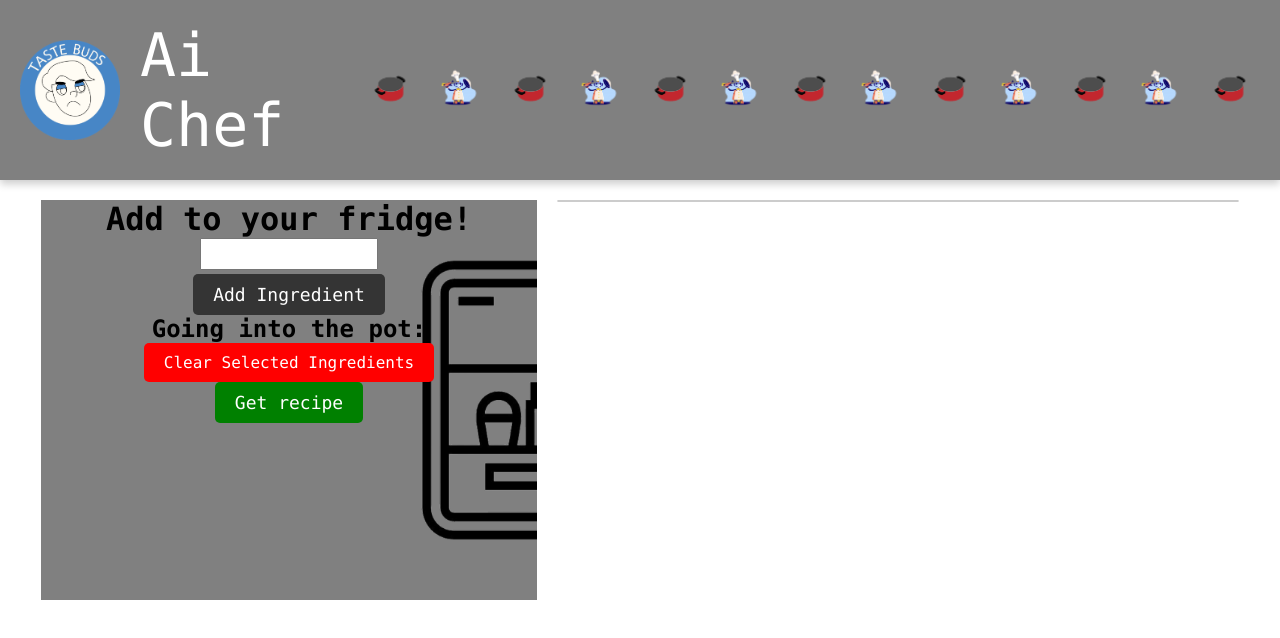
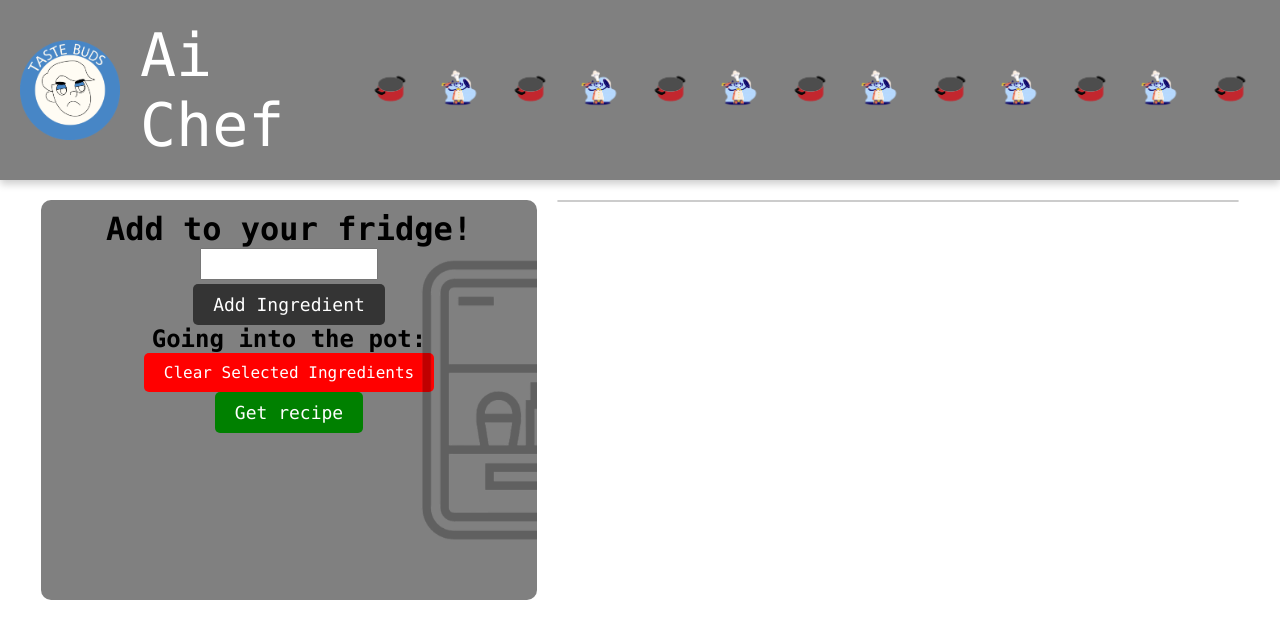
Before and after one commit to ZenBubble/storm-hacks-2024, a React (Vite) app: page / in a window 1280 px wide. Shown: the top 638 px of the page. Built offline with nearby package versions, Linux system fonts and the light colour scheme.

Commit message:
adjusted fridge image transparency

```diff
--- a/src/TestAi.jsx
+++ b/src/TestAi.jsx
@@ -75,7 +75,7 @@ function TestAi({ recipes, updateRecipes }) {
 
 
             <div className="fridge-container">
-                <h1>Add to your fridge!</h1>
+                <h1 id = "fridge-label">Add to your fridge!</h1>
                 <div>
                     <textarea
                         id='inp'
@@ -115,9 +115,9 @@ function TestAi({ recipes, updateRecipes }) {
                         <button class="generate-btn" onClick={callOpenAIApi}>Get recipe</button>
                     </div>
                 </div>
-                </div>
-            </>
-            )
+            </div>
+        </>
+    )
 }
 
 export default TestAi
--- a/src/styles.css
+++ b/src/styles.css
@@ -54,15 +54,32 @@ body {
 }
 
 #textarea {
+    position: relative;
     height: 400px;
     width: 100%;
     background-color: grey;
-    border-radius: 0px;
+    border-radius: 10px;
     resize: none;
+    /* background-image: url("fridge.webp");
+    background-position: 250px 50%;
+    background-size: 100%;
+    background-repeat: no-repeat; */
+
+}
+#textarea::before {
+    content: "";
+    position: absolute;
+    top: 0;
+    left: 0;
+    width: 100%;
+    height: 100%;
     background-image: url("fridge.webp");
     background-position: 250px 50%;
     background-size: 100%;
     background-repeat: no-repeat;
+    opacity:0.25;
+    pointer-events: none;
+
 }
 
 #inp {
@@ -81,6 +98,7 @@ body {
     border: none;
     border-radius: 5px;
     cursor: pointer;
+
 }
 
 .save-btn {
@@ -135,12 +153,17 @@ body {
 .box {
     background-color: lightgray;
     border: 2px solid black;
+
 }
 
 .one { background-color: lightgray; }
 .two { background-color: lightgray; }
 .three { background-color: lightgray; }
 .four { background-color: lightgray; }
+
+#fridge-label {
+    padding-top: 10px;
+}
 
 #genBtn {
     height: 100px;
@@ -156,6 +179,12 @@ body {
 
 }
 
+.fridge-container {
+    flex-direction:column;
+    justify-content:flex-end;
+
+}
+
 #fridge-ingredients {
     max-height: 100px;
     overflow-y: auto;
```
